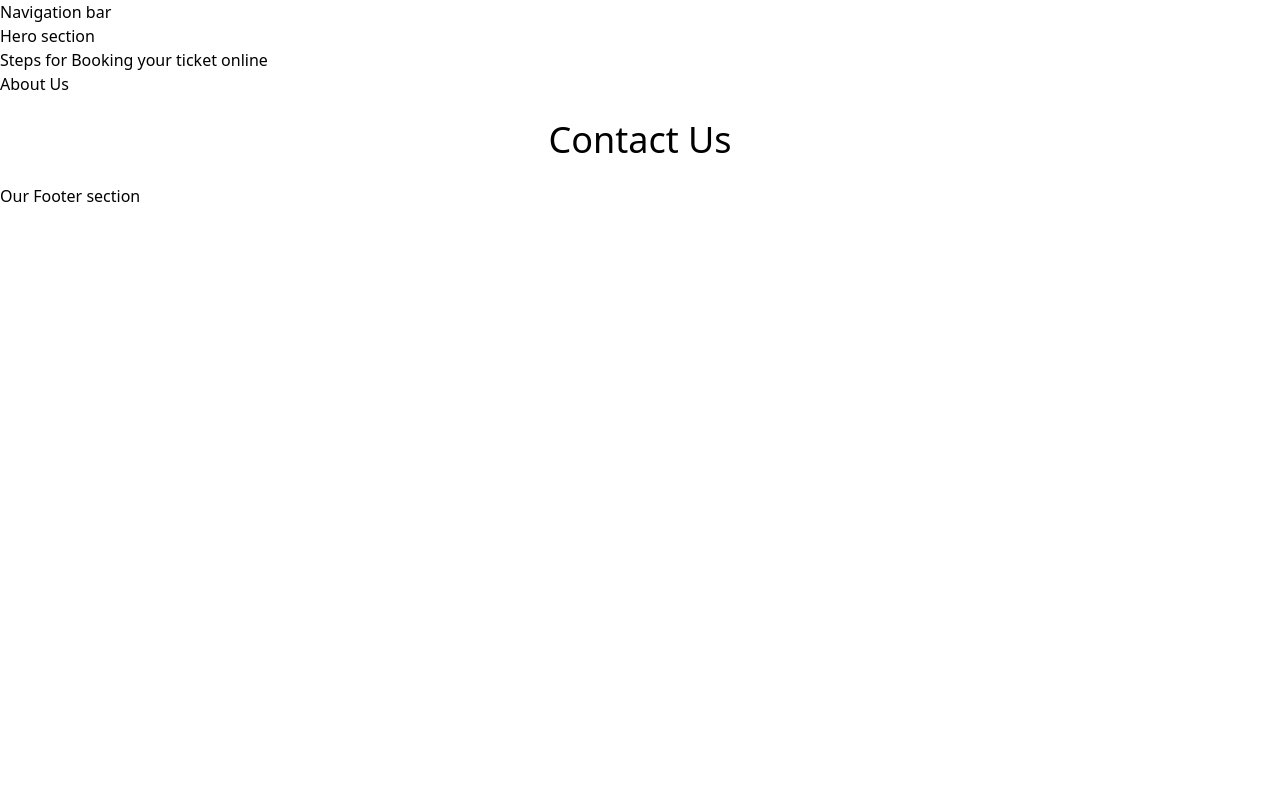
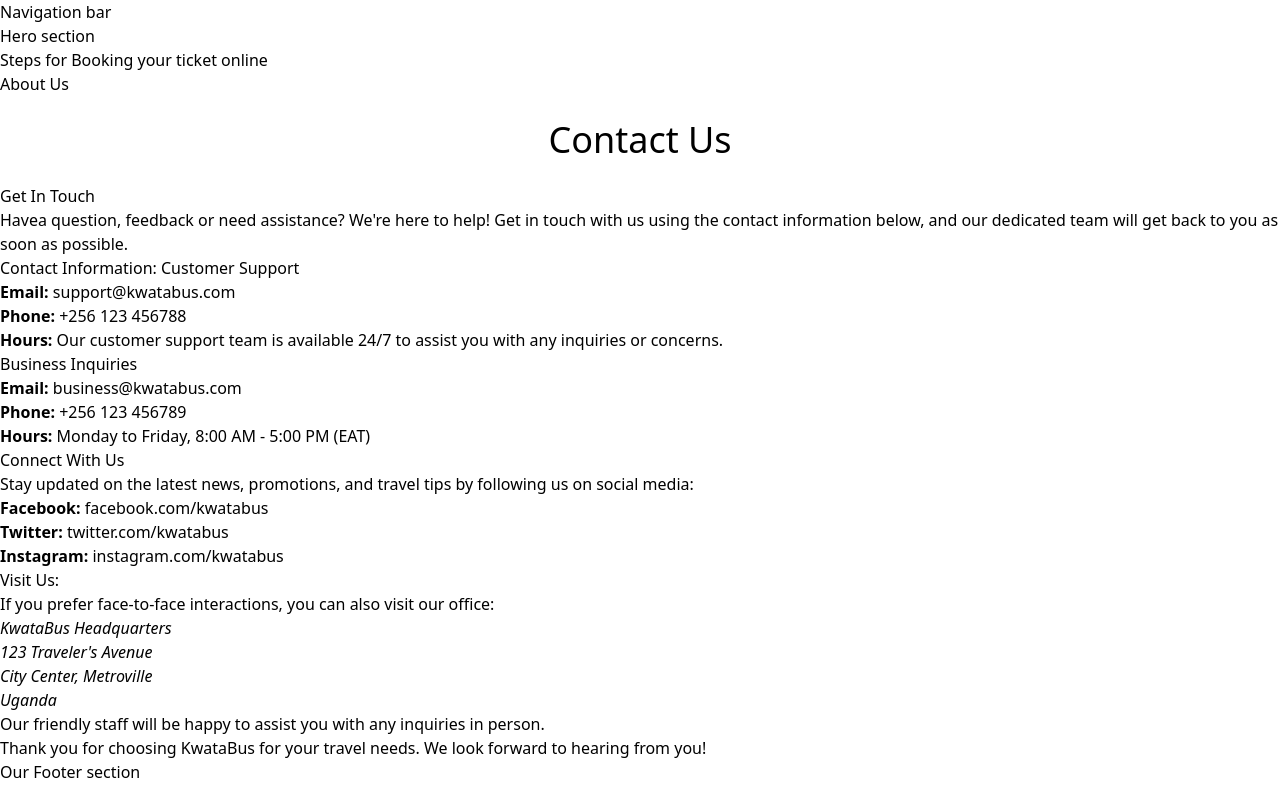
Before and after one commit to Patrickodida/KwataBus-App, a React (Vite) app: page / in a window 1280 px wide. Built offline with nearby package versions, Linux system fonts and the light colour scheme.

Commit message:
Add an Initial Structure for the Contact section

```diff
--- a/src/components/Contact.jsx
+++ b/src/components/Contact.jsx
@@ -1,13 +1,108 @@
 import React from "react";
+import { Link } from 'react-router-dom'
 
-function Contact(){
-    return (
+function Contact() {
+  return (
+    <div>
+      <section className="contact-section">
+        <h2 className="text-4xl text-center my-6">Contact Us</h2>
         <div>
-            <section className="contact-section">
-                <h2 className="text-4xl text-center my-6">Contact Us</h2>
-            </section>
+          <h3>Get In Touch</h3>
+          <p>
+            Havea question, feedback or need assistance? We're here to help! Get
+            in touch with us using the contact information below, and our
+            dedicated team will get back to you as soon as possible.{" "}
+          </p>
         </div>
-    )
+
+        <div>
+          <h3>Contact Information: Customer Support</h3>
+          <ul>
+            <li>
+              <strong>Email:</strong>{" "}
+              <Link href="mailto:support@kwatabus.com" target="_blank">support@kwatabus.com</Link>
+            </li>
+            <li>
+              <strong>Phone:</strong> +256 123 456788
+            </li>
+            <li>
+              <strong>Hours:</strong> Our customer support team is available
+              24/7 to assist you with any inquiries or concerns.
+            </li>
+          </ul>
+        </div>
+
+        <div>
+          <h3>Business Inquiries</h3>
+          <ul>
+            <li>
+              <strong>Email:</strong>{" "}
+              <a href="mailto:business@kwatabus.com">business@kwatabus.com</a>
+            </li>
+            <li>
+              <strong>Phone:</strong> +256 123 456789
+            </li>
+            <li>
+              <strong>Hours:</strong> Monday to Friday, 8:00 AM - 5:00 PM (EAT)
+            </li>
+          </ul>
+        </div>
+
+        <div>
+          <h3>Connect With Us</h3>
+          <p>
+            Stay updated on the latest news, promotions, and travel tips by
+            following us on social media:
+          </p>
+          <ul>
+            <li>
+              <strong>Facebook:</strong>{" "}
+              <Link href="https://facebook.com/kwatabus"
+                target="_blank"
+                rel="noopener noreferrer">facebook.com/kwatabus</Link>
+            </li>
+            <li>
+              <strong>Twitter:</strong>{" "}
+              <Link href="https://twitter.com/kwatabus"
+                target="_blank"
+                rel="noopener noreferrer">twitter.com/kwatabus</Link>
+            </li>
+            <li>
+              <strong>Instagram:</strong>{" "}
+              <Link href="https://instagram.com/kwatabus"
+                target="_blank"
+                rel="noopener noreferrer">instagram.com/kwatabus</Link>
+            </li>
+          </ul>
+        </div>
+
+        <div>
+          <h3>Visit Us:</h3>
+          <p>
+            If you prefer face-to-face interactions, you can also visit our
+            office:
+          </p>
+          <address>
+            KwataBus Headquarters <br />
+            123 Traveler's Avenue <br />
+            City Center, Metroville <br />
+            Uganda
+          </address>
+        </div>
+
+        <div>
+          <p>
+            Our friendly staff will be happy to assist you with any inquiries in
+            person.
+          </p>
+          <p>
+            Thank you for choosing KwataBus for your travel needs. We look
+            forward to hearing from you!
+          </p>
+        </div>
+      </section>
+    </div>
+  );
 }
 
 export default Contact;
```
